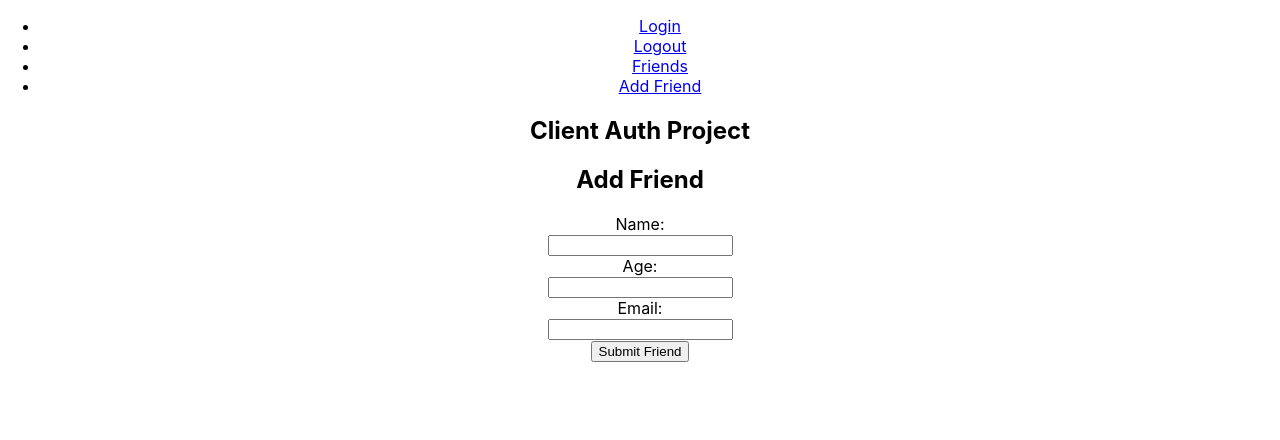
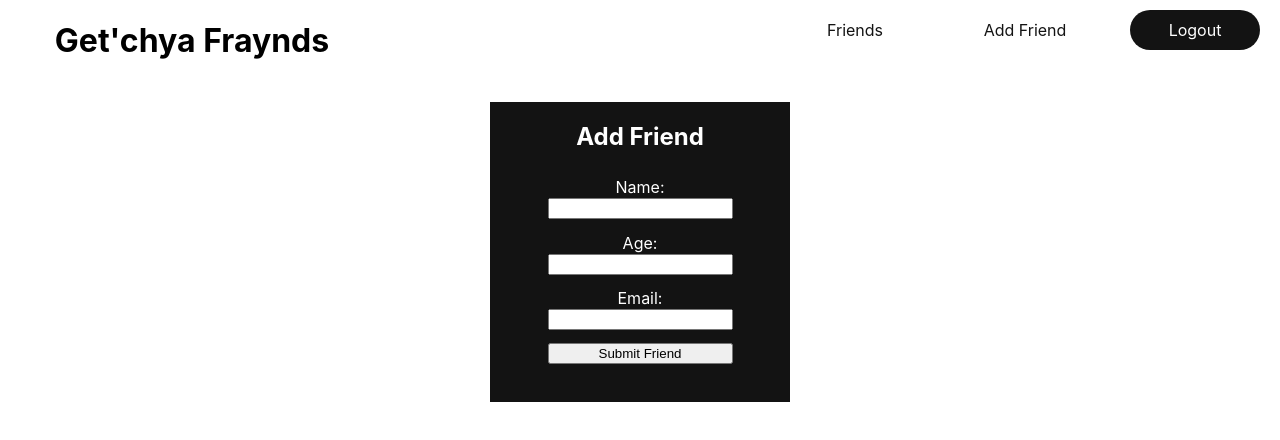
Before and after one commit to bloominstituteoftechnology/web-module-project-client-auth, a React (Create React App) app in the folder friends/: page /newfriend in a window 1280 px wide. Shown: the top 440 px of the page. Built offline with nearby package versions, Linux system fonts and the light colour scheme; sample sign-in values are in the browser's storage.

Commit message:
colors and basic flexbox styling on components

```diff
--- a/friends/src/App.css
+++ b/friends/src/App.css
@@ -1,5 +1,12 @@
+*{
+  box-sizing: border-box;
+}
 .App {
   text-align: center;
+  display:flex;
+  flex-direction:column;
+  align-items:center;
+
 }
 
 .App-logo {
@@ -36,3 +43,75 @@
     transform: rotate(360deg);
   }
 }
+
+.header{
+  display:flex;
+  width:100%;
+  justify-content:space-between;
+}
+.header h1{
+  width:30%;
+  display:flex;
+  justify-content: center;
+  align-items: center;
+}
+nav{
+  display:flex;
+  justify-content:space-around;
+  align-items: center;
+  height:60px;
+}
+
+.linky{
+  text-decoration:none;
+  width:130px;
+  color:rgba(0, 0, 0, 0.925);
+  display:flex;
+  justify-content: center;
+  align-items: center;
+  height:40px;
+  margin: 0px 20px;
+}
+.linky:hover{
+  text-decoration: underline;
+}
+
+.blinders{
+  border-radius:30px;
+  background-color:rgba(0, 0, 0, 0.925);
+  color:white;
+}
+
+.friend-card{
+  width:300px;
+  height:300px;
+  background-color:rgba(0, 0, 0, 0.925);
+  color:white;
+  display:flex;
+  justify-content:center;
+  align-items:center;
+  flex-direction:column;
+  margin:20px;
+}
+
+.friendlist{
+  display:flex;
+  flex-wrap:wrap;
+}
+
+.form-container{
+  width:300px;
+  height:300px;
+  background-color:rgba(0, 0, 0, 0.925);
+  color:white;
+  display:flex;
+  align-items:center;
+  flex-direction:column;
+  margin:20px;
+}
+.form-grouped{
+  display:flex;
+  flex-direction:column;
+  justify-content:space-around;
+  height:200px;
+}
--- a/friends/src/App.js
+++ b/friends/src/App.js
@@ -9,25 +9,20 @@ import Logout from './components/Logout';
 import { connect } from 'react-redux';
 
 const App= (props) => {
-  console.log('props from app:',props)
+  const loggedIn = props.state.loggedIn
+
   return (
     <div className="App">
       <Router>
-        <ul>
-            <li>
-              <Link to="/login">Login</Link>
-            </li>
-            <li>
-              <Link to="/logout">Logout</Link>
-            </li>
-            <li>
-              <Link to="/friends">Friends</Link>
-            </li>
-            <li>
-              <Link to="/newfriend">Add Friend</Link>
-            </li>
-          </ul>
-          <h2>Client Auth Project</h2>
+        <header className='header'>
+          <h1>Get'chya Fraynds</h1>
+          <nav>
+              {loggedIn && <Link className='linky' to="/friends">Friends</Link>}
+              {loggedIn && <Link className='linky' to="/newfriend">Add Friend</Link>}
+              {!loggedIn && <Link className='linky blinders' to="/login">Login</Link>}
+              {loggedIn && <Link className='linky blinders' to="/logout">Logout</Link>}
+          </nav>
+        </header>
           <Switch>
             <Route path="/login" component={Login} />
             <Route path="/logout" component={Logout} />
--- a/friends/src/actions/index.js
+++ b/friends/src/actions/index.js
@@ -1,5 +1,7 @@
 export const FETCH_START = "FETCH_START";
 export const SET_FRIENDS = "FETCH_FRIENDS";
+export const LOG_IN = "LOG_IN";
+export const LOG_OUT = "LOG_OUT";
 
 export const fetchStart = () => {
     return({type: FETCH_START});
@@ -7,3 +9,12 @@ export const fetchStart = () => {
 export const setFriends = (friends) => {
     return({type: SET_FRIENDS, payload:friends});
 }
+
+export const logIn = () => {
+    return({type: LOG_IN});
+}
+
+export const logOut = () => {
+    console.log('action reached')
+    return({type: LOG_OUT});
+}
--- a/friends/src/components/AddFriendForm.js
+++ b/friends/src/components/AddFriendForm.js
@@ -1,10 +1,13 @@
 import { connect } from 'react-redux';
-import React, {useState} from 'react';
+import React, {useState,useEffect} from 'react';
 import axiosWithAuth from '../utilitites/axiosWithAuth';
 import { setFriends } from '../actions';
+import { logIn } from '../actions';
 
 const AddFriendForm = (props) => {
-    // console.log('props from friend form:', props)
+    useEffect(()=> {
+        props.dispatch(logIn())
+    }, []);
 
     const [state, setState] = useState({
         id: Math.random(),
@@ -42,9 +45,10 @@ const AddFriendForm = (props) => {
 
 
     return(
-    <section>
+    <section className='form-container'>
         <h2>Add Friend</h2>
         <form onSubmit={handleSubmit}>
+            <div className="form-grouped">
                 <div className="form-group">
                     <label>Name:</label><br/>
                     <input onChange={handleChange} value={state.name} name="name" id="name" />
@@ -58,6 +62,7 @@ const AddFriendForm = (props) => {
                     <input onChange={handleChange} value={state.email} name="email" id="email" />
                 </div>
                 <button>Submit Friend</button>
+            </div>
         </form>
     </section>
     );
--- a/friends/src/components/Friend.js
+++ b/friends/src/components/Friend.js
@@ -1,5 +1,6 @@
 import React from 'react';
 import axiosWithAuth from '../utilitites/axiosWithAuth';
+import { connect } from 'react-redux';
 
 const Friend = (props)=> {
     const { friend } = props;
@@ -18,8 +19,14 @@ const Friend = (props)=> {
             <p><b>Name:</b> {friend.name}</p>
             <p><b>Age:</b> {friend.age}</p>
             <p><b>Email:</b> {friend.email}</p>
-            <button onClick={handleClick}>Edit Friend</button>
+            {/* <button onClick={handleClick}>Edit Friend</button> */}
         </div>);
 }
 
-export default Friend;
+const mapStateToProps=state=>{
+
+    return{
+       state
+    }
+}
+export default connect(mapStateToProps)(Friend);
--- a/friends/src/components/FriendsList.js
+++ b/friends/src/components/FriendsList.js
@@ -3,6 +3,7 @@ import { connect } from 'react-redux';
 import axiosWithAuth from '../utilitites/axiosWithAuth';
 import { setFriends } from '../actions';
 import Friend from './Friend';
+import { logIn } from '../actions';
 
 const FriendsList = (props) =>{
     useEffect(()=> {
@@ -10,6 +11,7 @@ const FriendsList = (props) =>{
             .get('/friends')
             .then(resp=>{
                 props.dispatch(setFriends(resp.data))
+                props.dispatch(logIn())
             })
     }, []);
 
--- a/friends/src/components/Login.js
+++ b/friends/src/components/Login.js
@@ -1,5 +1,6 @@
 import React, { useState } from 'react';
 import { connect } from 'react-redux';
+import { logIn } from '../actions';
 import axios from 'axios';
 
 const Login = (props) =>{
@@ -20,6 +21,7 @@ const Login = (props) =>{
           .then(resp=> {
             localStorage.setItem('token', resp.data.payload);
             props.history.push('/friends');
+            props.dispatch(logIn())
           })
           .catch(err=> {
             console.log(err);
--- a/friends/src/components/Logout.js
+++ b/friends/src/components/Logout.js
@@ -1,18 +1,27 @@
 import React, { useEffect } from "react";
 import { useHistory } from 'react-router-dom';
 import axiosWithAuth from "../utilitites/axiosWithAuth";
+import { logOut } from "../actions";
+import { connect } from 'react-redux';
 
-const Logout = ()=> {
-    const {push} = useHistory();
+const Logout = (props)=> {
+    const { push } = useHistory;
+    console.log('props from log out',useHistory())
     useEffect(()=> {
         axiosWithAuth()
             .post('/logout')
             .then(resp => {
+                props.dispatch(logOut())
                 localStorage.removeItem('token');
-                push('/login');
+                props.history.push('/login');
             });
     }, []);
     return(<div></div>);
 }
 
-export default Logout;
+const mapStateToProps=state=>{
+    return{
+       state
+    }
+}
+export default connect(mapStateToProps)(Logout);
--- a/friends/src/reducers/index.js
+++ b/friends/src/reducers/index.js
@@ -1,8 +1,9 @@
-import { FETCH_START, SET_FRIENDS } from './../actions';
+import { FETCH_START, SET_FRIENDS, LOG_IN, LOG_OUT } from './../actions';
 
 export const initialState = {
     isFetching: false,
-    friends:[]
+    friends:[],
+    loggedIn:false
 }
 
 const reducer = (state = initialState, action)=>{
@@ -19,6 +20,17 @@ const reducer = (state = initialState, action)=>{
             friends: action.payload,
             isFetching:false
           });
+        case(LOG_IN):
+          return({
+            ...state,
+            loggedIn:true
+          });
+        case(LOG_OUT):
+          console.log('log out reached')
+          return({
+            ...state,
+            loggedIn:false
+          });
         default:
             return state;
     }
```
Lines whose indentation alone changed are shown as unchanged.
